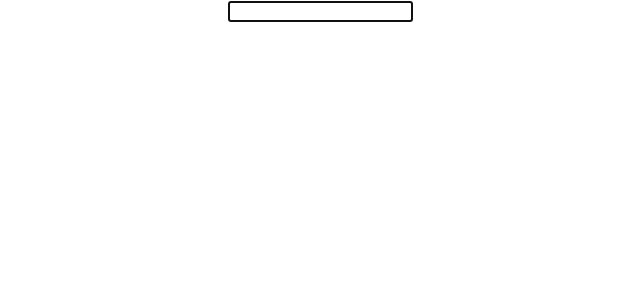
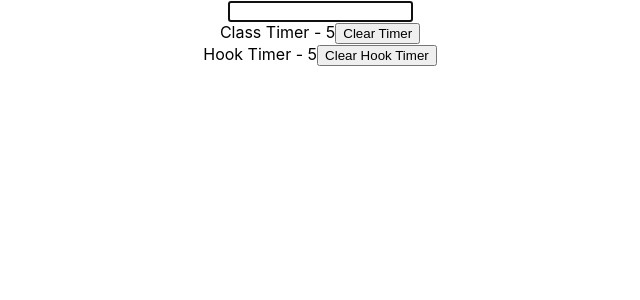
Before and after one commit to sigvant/react-hooks-codevolution, a React (Create React App) app: page / in a window 1280 px wide. Shown: the top 300 px of the page, without its empty margins (320-960 px from the left). Built offline with nearby package versions, Linux system fonts and the light colour scheme.

Commit message:
end of regular hooks, just custom hooks next

```diff
--- a/src/App.js
+++ b/src/App.js
@@ -1,10 +1,14 @@
 import './App.css';
 import FocusInput from './components/FocusInput';
+import HookTimer from './components/HookTimer';
+import Timer from './components/Timer';
 
 function App() {
   return (
       <div className="App">
         <FocusInput/>
+        <Timer/>
+        <HookTimer/>
       </div>
   );
 }
--- /dev/null
+++ b/src/components/HookTimer.js
@@ -0,0 +1,26 @@
+import React, {useState, useEffect, useRef} from 'react'
+
+function HookTimer() {
+    const [timer, setTimer] = useState(0)
+    const intervalRef = useRef()
+
+    useEffect(() => {
+        intervalRef.current = setInterval(() => {
+            setTimer(prevTimer => prevTimer + 1)
+        }, 1000)
+        return () => {
+            clearInterval(intervalRef.current)
+        }
+    }, [])
+
+    return (
+        <div>
+            Hook Timer - {timer}
+            <button onClick={() => clearInterval(intervalRef.current)}>Clear Hook Timer</button>
+            {/* won`t work because interval is scoped, ref can be used to store
+            any mutable value. the value will persist through renders without rerendering */}
+        </div>
+    )
+}
+
+export default HookTimer
--- /dev/null
+++ b/src/components/Timer.js
@@ -0,0 +1,33 @@
+import React, { Component } from 'react'
+
+class Timer extends Component {
+
+    constructor(props) {
+        super(props)
+
+        this.state = {
+             timer: 0
+        }
+    }
+
+    componentDidMount() {
+        this.interval = setInterval(() => {
+          this.setState(prevState => ({timer: prevState.timer + 1}))
+        }, 1000)
+    }
+
+    componentWillUnmount() {
+        clearInterval(this.interval)
+    }
+
+    render() {
+        return (
+            <div>
+                Class Timer - {this.state.timer}
+                <button onClick={() => clearInterval(this.interval)}>Clear Timer</button>
+            </div>
+        )
+    }
+}
+
+export default Timer
```
